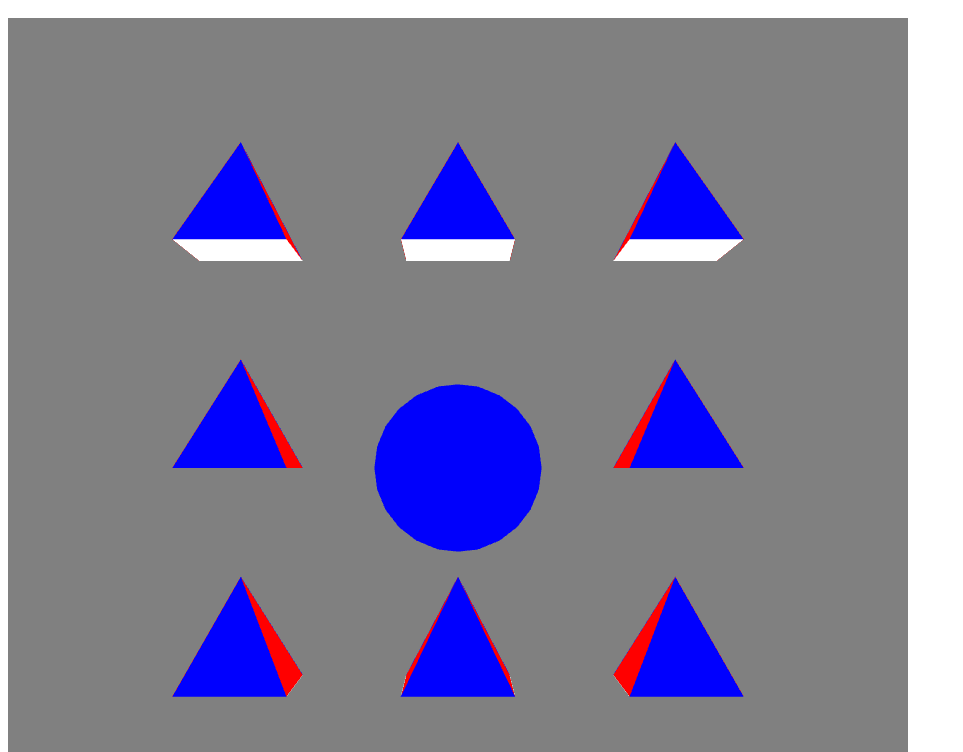
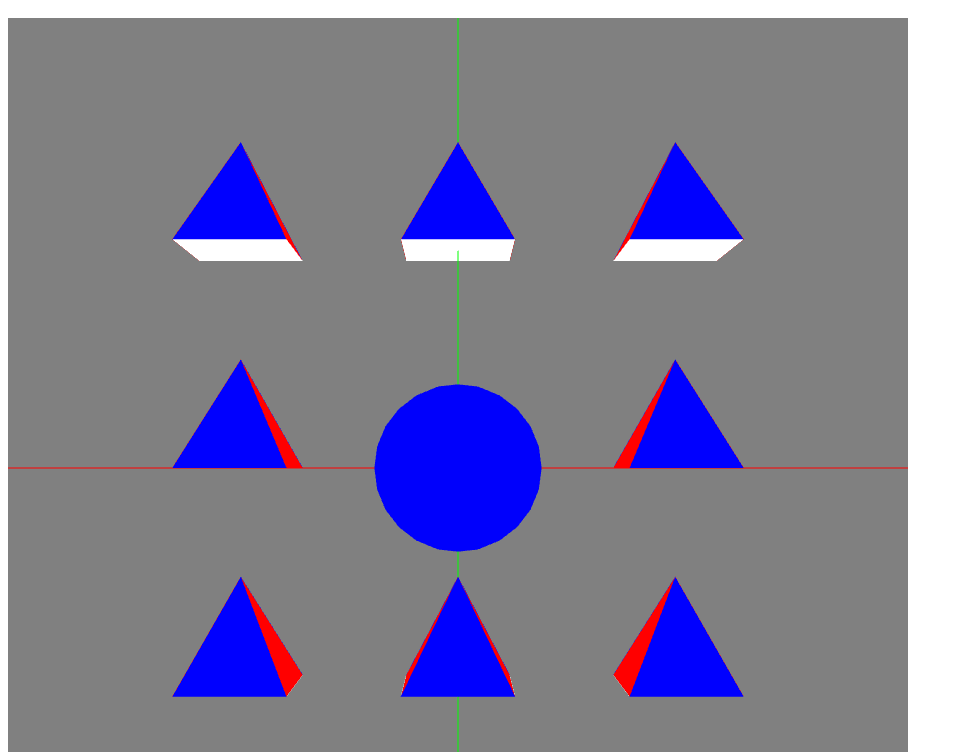
Before and after one commit to mihajlon97/webgl-lab1a, a plain HTML site: page index.html in a window 1280 px wide. Shown: the part 48-800 px from the top of the page, without its empty margins (0-963 px from the left). Drawn offline with Linux system fonts and the light colour scheme; animation ran at ten frames a second.

Commit message:
- global cs

```diff
--- /dev/null
+++ b/global.js
@@ -0,0 +1,207 @@
+// Global object
+// Expected parameter, gl instance and object position
+function Global(gl, position = [0, 0, 0]) {
+
+	// Shader program
+	if (Global.shaderProgram === undefined) {
+		Global.shaderProgram = initShaderProgram(gl, "vertex-shader", "fragment-shader");
+		if (Global.shaderProgram === null) {
+			throw new Error('Creating the shader program failed.');
+		}
+		Global.locations = {
+			attribute: {
+				vertPosition: gl.getAttribLocation(Global.shaderProgram, "vertPosition"),
+				vertColor: gl.getAttribLocation(Global.shaderProgram, "vertColor"),
+			},
+			uniform: {
+				mMatrix: gl.getUniformLocation(Global.shaderProgram, "mMatrix"),
+				wMatrix: gl.getUniformLocation(Global.shaderProgram, "wMatrix"),
+				vMatrix: gl.getUniformLocation(Global.shaderProgram, "vMatrix"),
+				mMatrixInv: gl.getUniformLocation(Global.shaderProgram, "mMatrixInv"),
+				pMatrix: gl.getUniformLocation(Global.shaderProgram, "pMatrix")
+			}
+		};
+		gl.enableVertexAttribArray(Global.locations.attribute.vertPosition);
+		gl.enableVertexAttribArray(Global.locations.attribute.vertColor);
+	}
+
+	// Buffers
+	if (Global.buffers === undefined) {
+		// Create a buffer with the vertex positions
+		// 3 coordinates per vertex, 3 vertices per triangle
+		// 2 triangles make up the ground plane, 4 triangles make up the sides
+		const pBuffer = gl.createBuffer();
+		gl.bindBuffer(gl.ARRAY_BUFFER, pBuffer);
+		let vertices = [
+			0.0, 0.0, 0.0,
+			0.0, 0.0, 0.0,
+			0.0, 0.0, 0.0,
+
+			0.0, 0.0, 0.0,
+			0.0, 0.0, 0.0,
+			0.0, 0.0, 0.0,
+
+			0.0, 0.0, 0.0,
+			0.0, 0.0, 0.0,
+			0.0, 0.0, 0.0,
+
+			0.0, 0.0, 0.0,
+			0.0, 0.0, 0.0,
+			0.0, 0.0, 0.0,
+
+			0.0, 0.0, 0.0,
+			0.0, 0.0, 0.0,
+			0.0, 0.0, 0.0,
+
+			0.0, 0.0, 0.5,
+			0.0, 0.0, 0.0,
+			0.0, 0.0, 0.0];
+		gl.bufferData(gl.ARRAY_BUFFER, new Float32Array(vertices), gl.STATIC_DRAW);
+
+		// Create a buffer with the vertex colors
+		const cBuffer = gl.createBuffer();
+		gl.bindBuffer(gl.ARRAY_BUFFER, cBuffer);
+		let colors = [
+			255, 255, 255,
+			255, 255, 255,
+			255, 255, 255,
+
+			255, 255, 255,
+			255, 255, 255,
+			255, 255, 255,
+
+			0, 0, 1,
+			0, 0, 1,
+			0, 0, 1,
+
+			1, 0, 0,
+			1, 0, 0,
+			1, 0, 0,
+
+			0, 0, 1,
+			0, 0, 1,
+			0, 0, 1,
+
+			1, 0, 0,
+			1, 0, 0,
+			1, 0, 0,
+		];
+		gl.bufferData(gl.ARRAY_BUFFER, new Float32Array(colors), gl.STATIC_DRAW);
+
+
+		// Lines
+		const lBuffer = gl.createBuffer();
+		gl.bindBuffer(gl.ARRAY_BUFFER, lBuffer);
+
+		let lineVertices = [
+			0.0, 10.1, 0.0,
+			0.0, -10.1, 0.0,
+
+			10.1, 0.0, 0.0,
+			-10.1, 0.0, 0.0,
+
+			0.0, 0.0, 10.1,
+			0.0, 0.0, -10.1
+		];
+		gl.bufferData(gl.ARRAY_BUFFER, new Float32Array(lineVertices), gl.STATIC_DRAW);
+		lBuffer.itemSize = 3;
+		lBuffer.numItems = 6;
+
+
+		const liBuffer = gl.createBuffer();
+		gl.bindBuffer(gl.ELEMENT_ARRAY_BUFFER, liBuffer);
+
+		var lineIndices = [
+			0, 1,
+			2, 3,
+			4, 5
+		];
+		gl.bufferData(gl.ELEMENT_ARRAY_BUFFER, new Uint16Array(lineIndices), gl.STATIC_DRAW);
+		liBuffer.itemSize = 1;
+		liBuffer.numItems = 6;
+
+		const lcBuffer = gl.createBuffer();
+		gl.bindBuffer(gl.ARRAY_BUFFER, lcBuffer);
+
+		var lineColors = [
+			0.0, 1.0, 0.0, 1.0,
+			0.0, 1.0, 0.0, 1.0,
+
+			1.0, 0.0, 0.0, 1.0,
+			1.0, 0.0, 0.0, 1.0,
+
+			0.0, 0.0, 1.0, 1.0,
+			0.0, 0.0, 1.0, 1.0
+		];
+		gl.bufferData(gl.ARRAY_BUFFER, new Float32Array(lineColors), gl.STATIC_DRAW);
+		lcBuffer.itemSize = 4;
+		lcBuffer.numItems = 6;
+
+
+		Global.buffers = {
+			pBuffer: pBuffer,
+			cBuffer: cBuffer,
+			lBuffer: lBuffer,
+			liBuffer: liBuffer,
+			lcBuffer: lcBuffer,
+			pComponents: 3,
+			cComponents: 3,
+		};
+	}
+
+	// Object Variables
+	this.lcPosition = position;
+
+	this.mMatrix = mat4.create();
+	this.lcMatrix = mat4.create();
+	this.mMatrixTInv = mat3.create();
+
+	// Object draw function
+	this.draw = function (gl, pMatrix, vMatrix) {
+		gl.useProgram(Global.shaderProgram);
+		gl.uniformMatrix4fv(Global.locations.uniform.pMatrix, false, pMatrix);
+		gl.uniformMatrix4fv(Global.locations.uniform.mMatrix, false, this.mMatrix);
+		gl.uniformMatrix4fv(Global.locations.uniform.wMatrix, false, wMatrix);
+		gl.uniformMatrix4fv(Global.locations.uniform.vMatrix, false, vMatrix);
+		gl.uniformMatrix3fv(Global.locations.uniform.mMatrixInv, false, this.mMatrixTInv);
+		gl.uniform4fv(Global.locations.uniform.uColor, [1.0, 0.0, 0.0, 1.0]);
+
+		gl.bindBuffer(gl.ARRAY_BUFFER, Global.buffers.pBuffer);
+		gl.vertexAttribPointer(Global.locations.attribute.vertPosition, Global.buffers.pComponents, gl.FLOAT, false, 0, 0);
+		gl.bindBuffer(gl.ARRAY_BUFFER, Global.buffers.cBuffer);
+		gl.vertexAttribPointer(Global.locations.attribute.vertColor,
+			Global.buffers.cComponents, gl.FLOAT, false, 0, 0);
+
+		gl.drawArrays(gl.TRIANGLES, 0, 18);
+
+		this.drawLines(gl, pMatrix);
+	};
+
+
+	// Object drawLines function which are displayed as local coordinates in colors R for x, G for y and B for z axis
+	this.drawLines = function (gl, pMatrix) {
+		gl.useProgram(Global.shaderProgram);
+
+		gl.bindBuffer(gl.ARRAY_BUFFER, Global.buffers.lBuffer);
+		gl.vertexAttribPointer(Global.locations.attribute.vertPosition, Global.buffers.lBuffer.itemSize, gl.FLOAT, false, 0, 0);
+
+		gl.bindBuffer(gl.ARRAY_BUFFER, Global.buffers.lcBuffer);
+		gl.vertexAttribPointer(Global.locations.attribute.vertColor, Global.buffers.lcBuffer.itemSize, gl.FLOAT, false, 0, 0);
+
+		gl.bindBuffer(gl.ELEMENT_ARRAY_BUFFER, Global.buffers.liBuffer);
+		gl.uniformMatrix4fv(Global.locations.uniform.pMatrix, false, pMatrix);
+		gl.uniformMatrix4fv(Global.locations.uniform.mMatrix, false, this.lcMatrix);
+
+		gl.drawElements(gl.LINES, Global.buffers.liBuffer.numItems, gl.UNSIGNED_SHORT, 0);
+	};
+
+	this.update = function () {
+		return false;
+	};
+
+	this.start = function () {
+		this.position = this.lcPosition
+		mat4.translate(this.mMatrix, this.mMatrix, this.lcPosition);
+		mat4.translate(this.lcMatrix, this.lcMatrix, this.lcPosition);
+	};
+}
--- a/index.html
+++ b/index.html
@@ -48,6 +48,7 @@
 
 		<script src="gl-matrix.js"></script>
 		<script src="initShaders.js"></script>
+		<script src="global.js"></script>
 		<script src="sphere.js"></script>
 		<script src="objects.js"></script>
 		<script src="main.js"></script>
--- a/main.js
+++ b/main.js
@@ -30,17 +30,16 @@
 
 		// Create 9 objects
 		try {
-
 			objects.push(new Pyramid(gl, [2, 2, 0]));
 			objects.push(new Pyramid(gl, [0, 2, 0]));
 			objects.push(new Pyramid(gl, [-2, 2, 0]));
 			objects.push(new Pyramid(gl, [2, 0, 0]));
-			// objects.push(new Pyramid(gl, [0, 0, 0]));
 			objects.push(new Sphere(gl, [0, 0, 0]));
 			objects.push(new Pyramid(gl, [-2, 0, 0]));
 			objects.push(new Pyramid(gl, [2, -2, 0]));
 			objects.push(new Pyramid(gl, [0, -2, 0]));
 			objects.push(new Pyramid(gl, [-2, -2, 0]));
+			objects.push(new Global(gl, [0, 0, 0]));
 		} catch (E) {
 			console.log(E);
 		}
@@ -58,7 +57,6 @@
 						e.start();
 						if (i == objects.length - 1) flag = true;
 					}
-
 				}
 			})
 			requestAnimationFrame(render);
--- a/objects.js
+++ b/objects.js
@@ -213,7 +213,6 @@ function Pyramid(gl, position = [0, 0, 0]) {
         this.lcPosition = this.lcPosition.map(function (num, idx) {
             return num + position[idx];
         });
-
         this.scale = this.scale.map(function (num, idx) {
             return num * scale[idx];
         });
@@ -222,25 +221,22 @@ function Pyramid(gl, position = [0, 0, 0]) {
         });
 
         if (this.global) {
-		        this.rotationX += x;
+	          console.log('GLOBAL: X:', x, 'Y:', y, 'Z:', z);
+
+	          this.rotationX += x;
 		        this.rotationY += y;
 		        this.rotationZ += z;
-		        console.log('GLOBAL: X:', x, 'Y:', y, 'Z:', z);
-
             mat4.identity(this.mMatrix);
-
 	          mat4.rotateX(this.mMatrix, this.mMatrix, this.rotationX);
 	          mat4.rotateY(this.mMatrix, this.mMatrix, this.rotationY);
             mat4.rotateZ(this.mMatrix, this.mMatrix, this.rotationZ);
             mat4.translate(this.mMatrix, this.mMatrix, this.position);
-
             mat4.identity(this.lcMatrix);
 	          mat4.translate(this.mMatrix, this.mMatrix, [0, 0, 0]);
 	          mat4.rotateX(this.mMatrix, this.mMatrix, this.lrotationX);
 	          mat4.rotateY(this.mMatrix, this.mMatrix, this.lrotationY);
 		        mat4.rotateZ(this.mMatrix, this.mMatrix, this.lrotationZ);
 	          mat4.scale(this.mMatrix, this.mMatrix, this.scale);
-
 	          mat4.multiply(this.lcMatrix, this.lcMatrix, this.mMatrix);
 
         } else {
@@ -248,7 +244,6 @@ function Pyramid(gl, position = [0, 0, 0]) {
 		        this.lrotationY += y;
 		        this.lrotationZ += z;
 		        console.log('LOCAL: X:', x, 'Y:', y, 'Z:', z);
-
             mat4.translate(this.lcMatrix, this.lcMatrix, position);
             mat4.rotateX(this.lcMatrix, this.lcMatrix, x);
             mat4.rotateZ(this.lcMatrix, this.lcMatrix, z);
```
